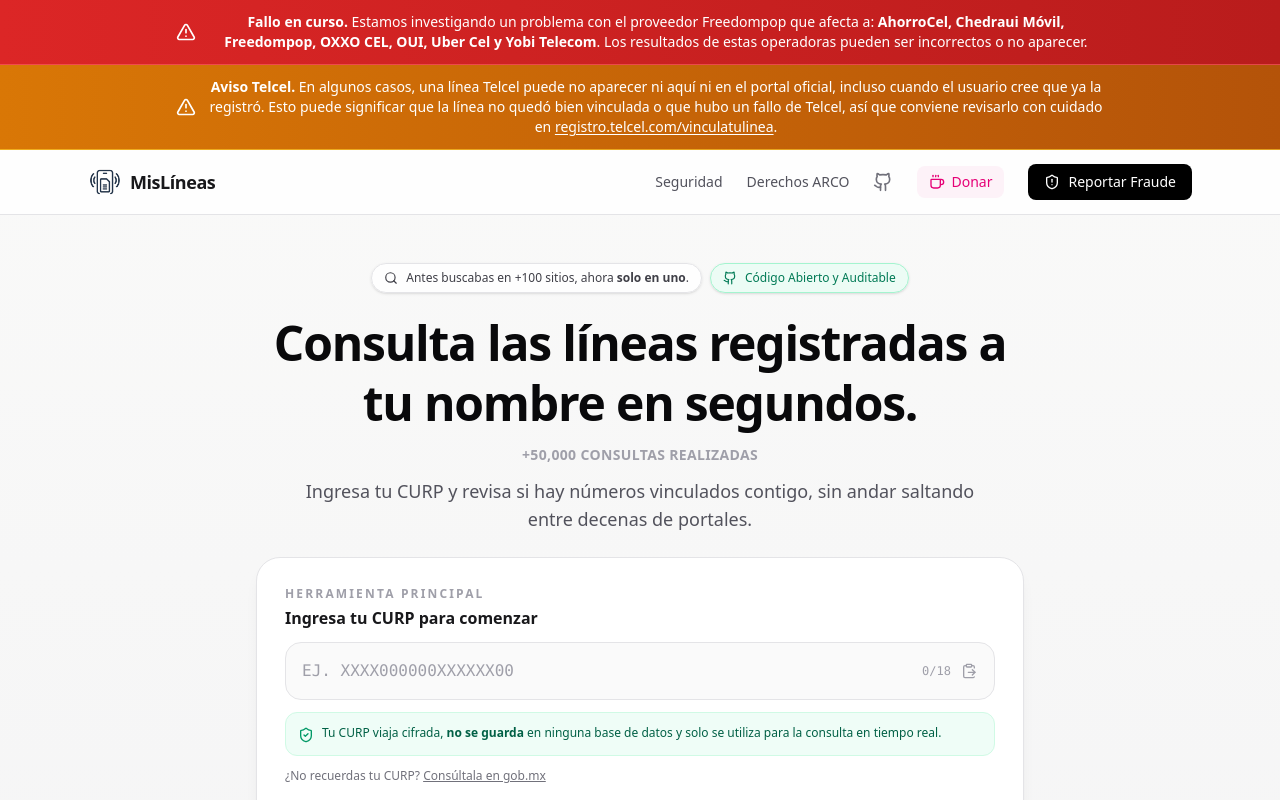
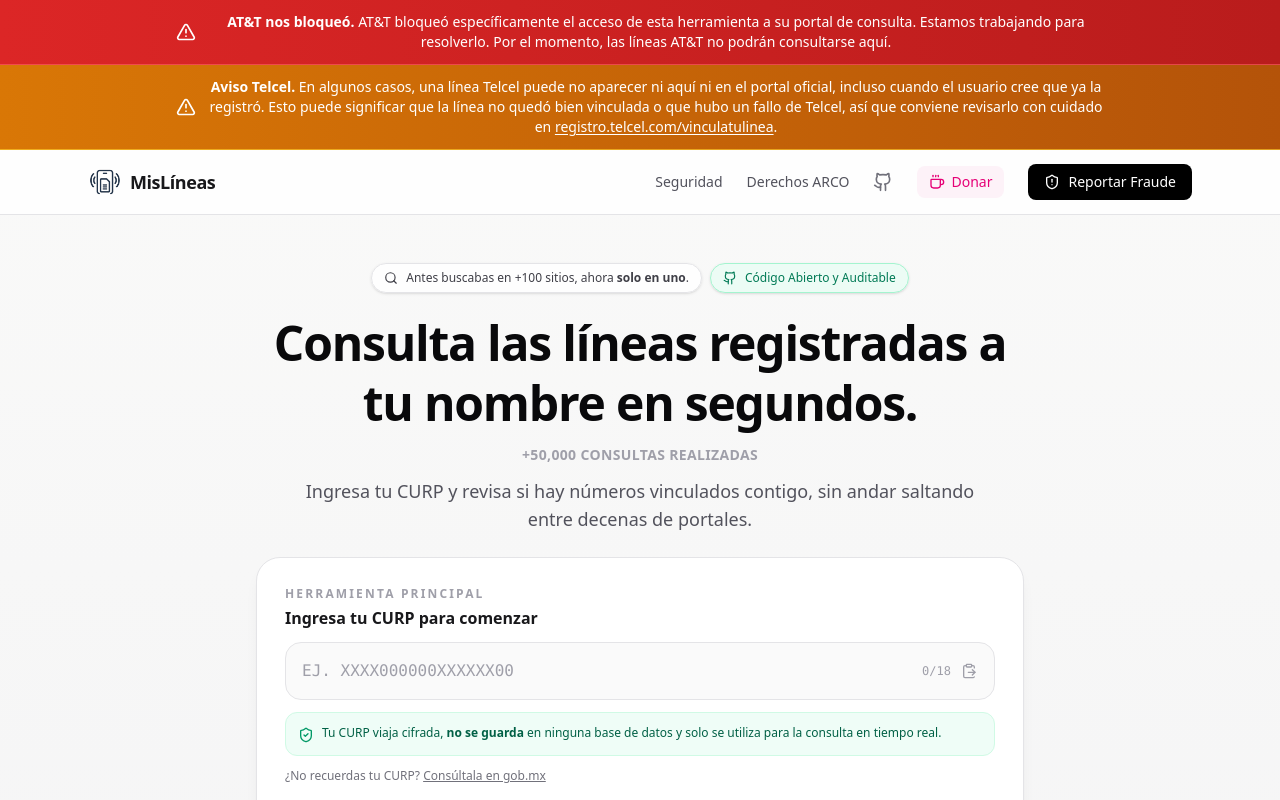
Before and after one commit to CarlosNunezMX/MisLineas, a Next.js app: page / in a window 1280 px wide. Shown: the top 800 px of the page. Built offline with nearby package versions, Linux system fonts and the light colour scheme.

Commit message:
fix: replace Freedompop outage banner with AT&T block notice
Freedompop issue resolved; AT&T specifically blocked this tool's access
to their lookup portal — banner updated to reflect current status.

```diff
--- a/src/app/page.tsx
+++ b/src/app/page.tsx
@@ -57,14 +57,10 @@
       <div className="flex items-center justify-center gap-3 border-b border-red-400/60 bg-[linear-gradient(90deg,#dc2626_0%,#b91c1c_100%)] px-4 py-3 text-sm text-white">
         <AlertTriangle className="w-5 h-5 shrink-0" />
         <p className="text-center max-w-4xl font-medium">
-          <strong>Fallo en curso.</strong> Estamos investigando un problema con
-          el proveedor Freedompop que afecta a:{" "}
-          <strong>
-            AhorroCel, Chedraui Móvil, Freedompop, OXXO CEL, OUI, Uber Cel y
-            Yobi Telecom
-          </strong>
-          . Los resultados de estas operadoras pueden ser incorrectos o no
-          aparecer.
+          <strong>AT&amp;T nos bloqueó.</strong> AT&amp;T bloqueó específicamente
+          el acceso de esta herramienta a su portal de consulta. Estamos
+          trabajando para resolverlo. Por el momento, las líneas AT&amp;T no
+          podrán consultarse aquí.
         </p>
       </div>
       <div className="flex items-center justify-center gap-3 border-b border-amber-300/60 bg-[linear-gradient(90deg,#d97706_0%,#b45309_100%)] px-4 py-3 text-sm text-white">
```
